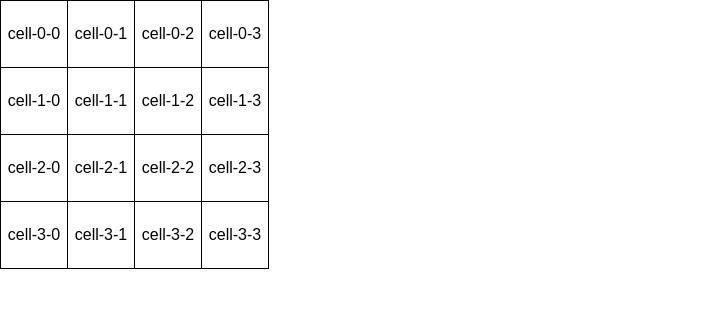
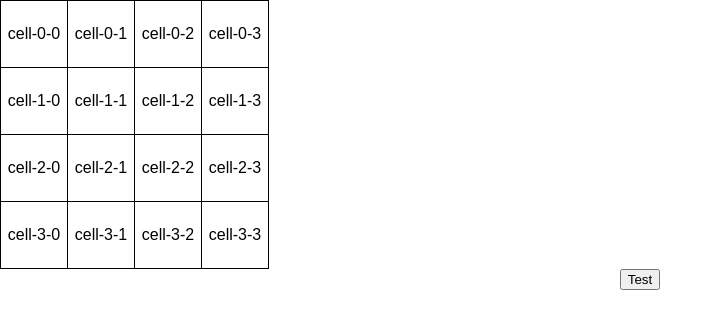
Before and after one commit to gurugu-fcc-projects/FCC_game_of_life, a React (Create React App) app: page / in a window 1280 px wide. Shown: the top 328 px of the page, without its empty margins (0-723 px from the left). Built offline with nearby package versions, Linux system fonts and the light colour scheme.

Commit message:
Create fromStringToInt function

```diff
--- a/src/App.js
+++ b/src/App.js
@@ -1,5 +1,7 @@
 import React, { Component } from "react";
 import "./App.css";
+
+import { fromStringToInt } from "./tmp";
 
 class App extends Component {
   state = {
@@ -56,6 +58,9 @@ class App extends Component {
         >
           <tbody>{this.createTable(4, 4)}</tbody>
         </table>
+        <button onClick={() => console.log(fromStringToInt("1-2"))}>
+          Test
+        </button>
       </div>
     );
   }
--- a/src/tmp.js
+++ b/src/tmp.js
@@ -73,9 +73,11 @@ function plus(current, max) {
   return current + 1;
 }
 
-function fromStringToInt(currentCell) {
-  // use regex to turn currentCell from 'string' into 'integer'
-}
+export const fromStringToInt = currentCell => {
+  //=== use RegExp to turn currentCell from 'string' into 'integer'
+  const [, firstCoord, secondCoord] = /^(\d+)-(\d+)$/.exec(currentCell);
+  return [Number(firstCoord), Number(secondCoord)];
+};
 
 function getNeighbouringCells(currentCell, maxCell) {
   // use simple math operations to get all neighbours
@@ -92,7 +94,7 @@ function getNeighbouringCells(currentCell, maxCell) {
 
 function createTable(currentCell, maxCell, table) {
   if (table[currentCell]) {
-    return; // such cell already exists, we don't want it
+    return; // this cell already exists, we don't want it
   }
   //=== convert currentCell from 'string' into 'integer'
   const currentCellInt = fromStringToInt(currentCell);
```
